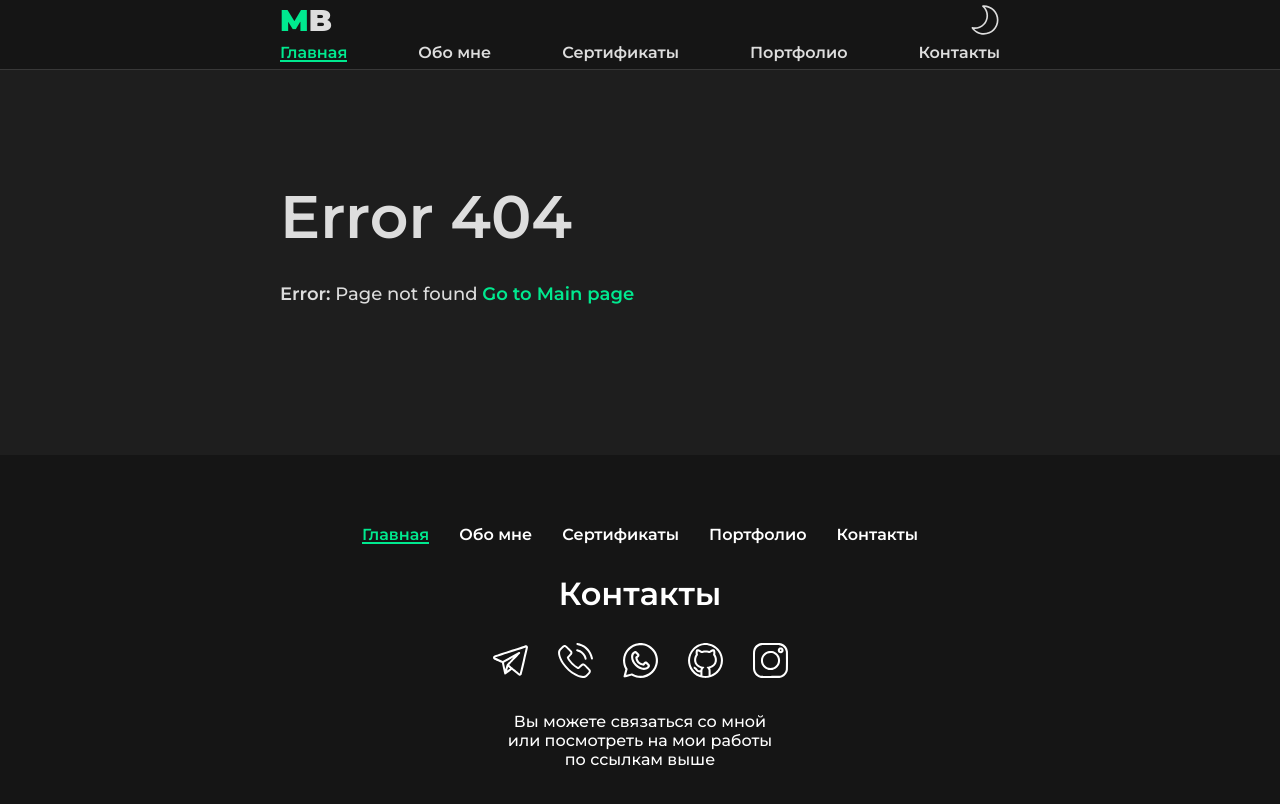
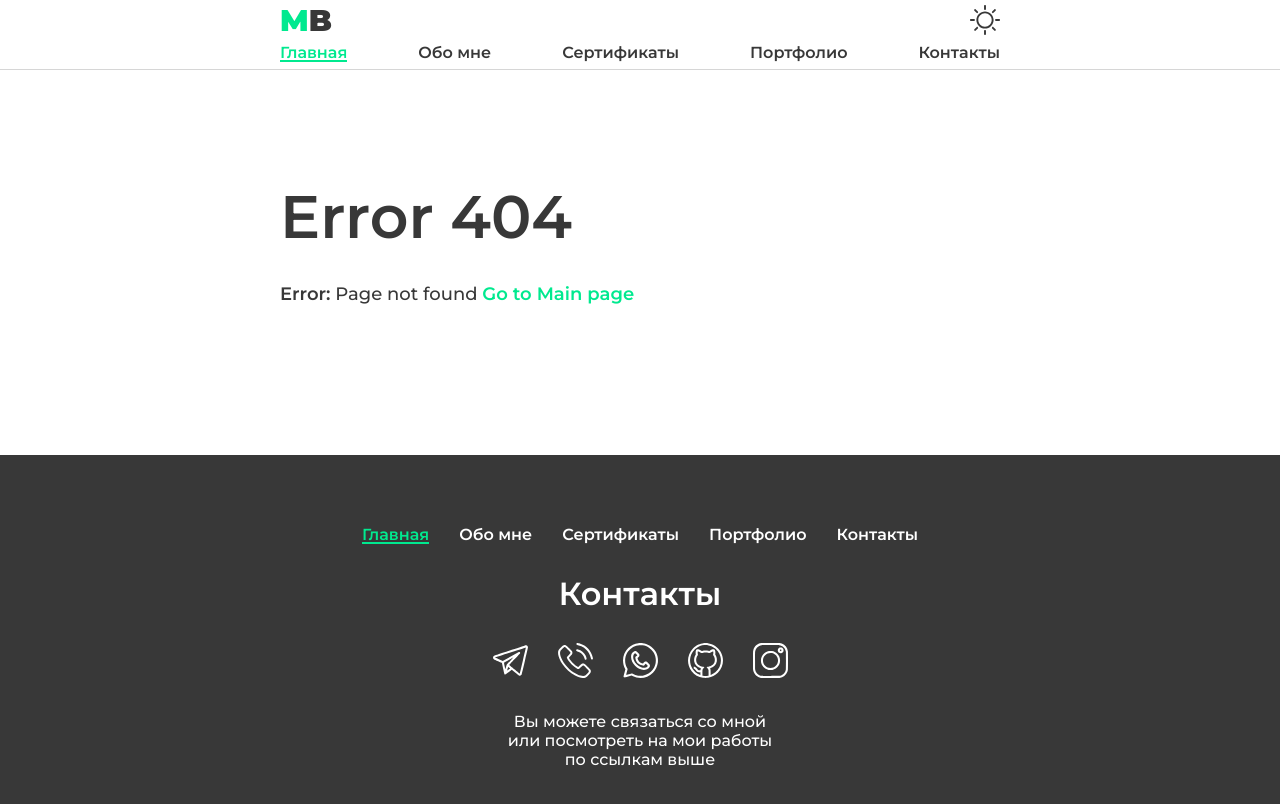
Before and after one commit to maksim4k1/maksim4k1.github.io, a React (Create React App) app: page /#/error/404 in a window 1280 px wide. Shown: the top 804 px of the page. Built offline with nearby package versions, Linux system fonts and the light colour scheme.

Commit message:
fixed theme changer

```diff
--- a/src/components/UI/Header/MobileMenu/index.jsx
+++ b/src/components/UI/Header/MobileMenu/index.jsx
@@ -81,7 +81,7 @@ function MobileMenu ({theme, isOpenMenu, closeMenu, lightTheme, darkTheme}) {
     <Menu style={isOpenMenu ? {top: 0} : {top: "-120vh"}} onClick={closeMenu}>
       <Settings>
         <Logo to="/">MB</Logo>
-        <ThemeButton onClick={themeHandler}>{theme === "dark" ? <SunIcon/> : <MoonIcon/>}</ThemeButton>
+        <ThemeButton onClick={themeHandler}>{theme === "light" ? <SunIcon/> : <MoonIcon/>}</ThemeButton>
       </Settings>
       <Navigation>
         <AppLink type="navlink" to="/">Главная</AppLink>
--- a/src/components/UI/Header/index.jsx
+++ b/src/components/UI/Header/index.jsx
@@ -126,7 +126,7 @@ function Header ({theme, openMenu, lightTheme, darkTheme}) {
         <LogoContainer>
           <Logo to="/">MB</Logo>
           <MenuButton onClick={openMenu}><MenuIcon/></MenuButton>
-          <ThemeButton onClick={themeHandler}>{theme === "dark" ? <SunIcon/> : <MoonIcon/>}</ThemeButton>
+          <ThemeButton onClick={themeHandler}>{theme === "light" ? <SunIcon/> : <MoonIcon/>}</ThemeButton>
         </LogoContainer>
         <Navigation>
           <AppLink type="navlink" to="/">Главная</AppLink>
--- a/src/redux/reducers/themeReducer.js
+++ b/src/redux/reducers/themeReducer.js
@@ -8,14 +8,14 @@ const themeReducer = (state=initialState, {type}) => {
   switch(type){
     case LIGHT_THEME: {
       localStorage.setItem("theme", "light");
-      document.body.classList.add("dark");
+      document.body.classList.remove("dark");
       return {
         ...state,
         theme: "light"
       };
     } case DARK_THEME: {
       localStorage.setItem("theme", "dark");
-      document.body.classList.remove("dark");
+      document.body.classList.add("dark");
       return {
         ...state,
         theme: "dark"
```
